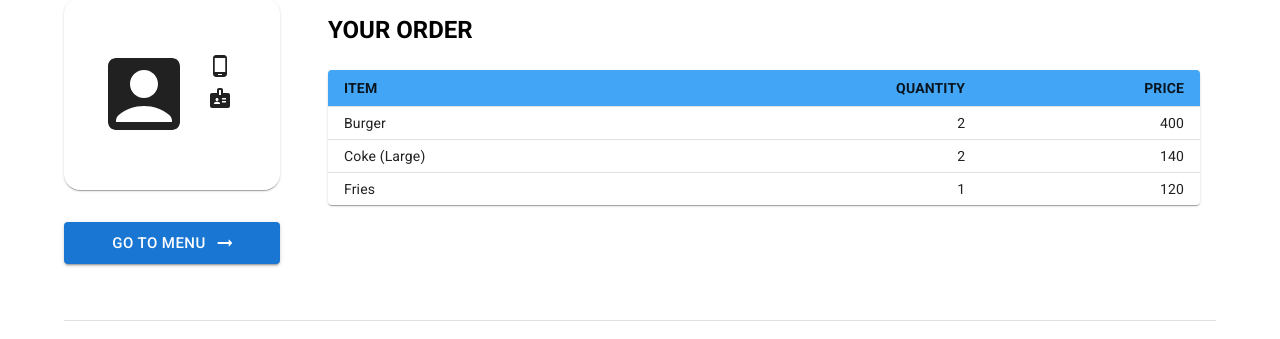
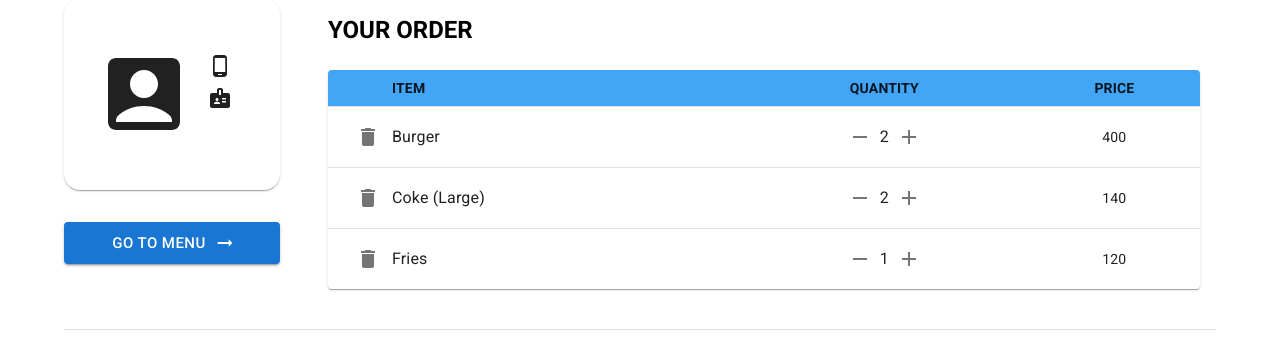
Before and after one commit to devDogra/driveThruAppFrontend, a React (Vite) app: page /profile in a window 1280 px wide. Shown: the part 214-553 px from the top of the page. Built offline with nearby package versions, Linux system fonts and the light colour scheme; no server answers.

Commit message:
Modify YourOrder component to act as cart

```diff
--- a/src/components/YourOrderTable/YourOrderTable.jsx
+++ b/src/components/YourOrderTable/YourOrderTable.jsx
@@ -7,10 +7,17 @@ import TableHead from '@mui/material/TableHead';
 import TableRow from '@mui/material/TableRow';
 import Typography from '@mui/material/Typography'
 import Paper from '@mui/material/Paper';
+import Button from '@mui/material/Button';
+import Box from '@mui/material/Box';
+import IconButton from '@mui/material/IconButton';
+import TextField from '@mui/material/TextField';
+import DeleteIcon from '@mui/icons-material/Delete';
+import AddIcon from '@mui/icons-material/Add';
+import RemoveIcon from '@mui/icons-material/Remove';
 import { blueGrey } from '@mui/material/colors';
 
 
-function createData(name, calories, fat, ) {
+function createData(name, calories, fat,) {
   return { name, calories, fat, carbs, protein };
 }
 
@@ -32,22 +39,24 @@ const rows = [
 
 export default function YourOrderTable() {
   return (
-    <TableContainer component={Paper} sx={{maxHeight: 300}}>
-      <Table stickyHeader sx={{ minWidth: 650, "& .MuiTableRow-root:hover": {
-      backgroundColor: blueGrey[50],
+    <TableContainer component={Paper} sx={{ maxHeight: 300 }}>
+      <Table stickyHeader sx={{
+        minWidth: 650, "& .MuiTableRow-root:hover": {
+          backgroundColor: blueGrey[50],
 
-    } }} size="small" aria-label="a dense table" >
+        }
+      }} size="small" aria-label="a dense table" >
         <TableHead >
           <TableRow hover>
-            <TableCell sx={{bgcolor: 'primary.light'}}>
+            <TableCell sx={{ bgcolor: 'primary.light', pl:8 }} align="start">
               <Typography variant="p" fontWeight="bold" textTransform="uppercase">Item</Typography>
             </TableCell>
 
-            <TableCell sx={{bgcolor: 'primary.light'}} align="right">
-              <Typography variant="p" fontWeight="bold"textTransform="uppercase">Quantity</Typography>
+            <TableCell sx={{ bgcolor: 'primary.light' }} align="center">
+              <Typography variant="p" fontWeight="bold" textTransform="uppercase">Quantity</Typography>
             </TableCell>
 
-            <TableCell sx={{bgcolor: 'primary.light'}} align="right">
+            <TableCell sx={{ bgcolor: 'primary.light' }} align="center">
               <Typography variant="p" fontWeight="bold" textTransform="uppercase">Price</Typography>
             </TableCell>
 
@@ -57,15 +66,44 @@ export default function YourOrderTable() {
           {rows.map((row) => (
             <TableRow
               key={row.item.name}
-              sx={{ '&:last-child td, &:last-child th': { border: 0 }, hover: {
-                bgcolor:'red'
-              } }}
+              sx={{
+                '&:last-child td, &:last-child th': { border: 0 }, hover: {
+                  bgcolor: 'red'
+                }
+              }}
             >
-              <TableCell component="th" scope="row">
-                {row.item.name}
+
+              <TableCell component="th" scope="row" >
+                <Box sx={{ display: "flex", alignItems: "center",}}>
+                  <IconButton aria-label="delete" size="large">
+                    <DeleteIcon />
+                  </IconButton>
+
+                  <Typography>
+                    {row.item.name}
+                  </Typography>
+                </Box>
+
               </TableCell>
-              <TableCell align="right">{row.quantity}</TableCell>
-              <TableCell align="right">{row.quantity * row.item.price}</TableCell>
+
+              <TableCell align="right">
+                <Box sx={{ display: "flex", alignItems: "center", justifyContent:"center" }}>
+                  <IconButton>
+                    <RemoveIcon></RemoveIcon>
+                  </IconButton>
+
+                  <Typography>{row.quantity}</Typography>
+
+                  <IconButton>
+                    <AddIcon></AddIcon>
+                  </IconButton>
+                </Box>
+              </TableCell>
+
+              <TableCell align="center">
+                {row.quantity * row.item.price}
+                </TableCell>
+
             </TableRow>
           ))}
         </TableBody>
```
